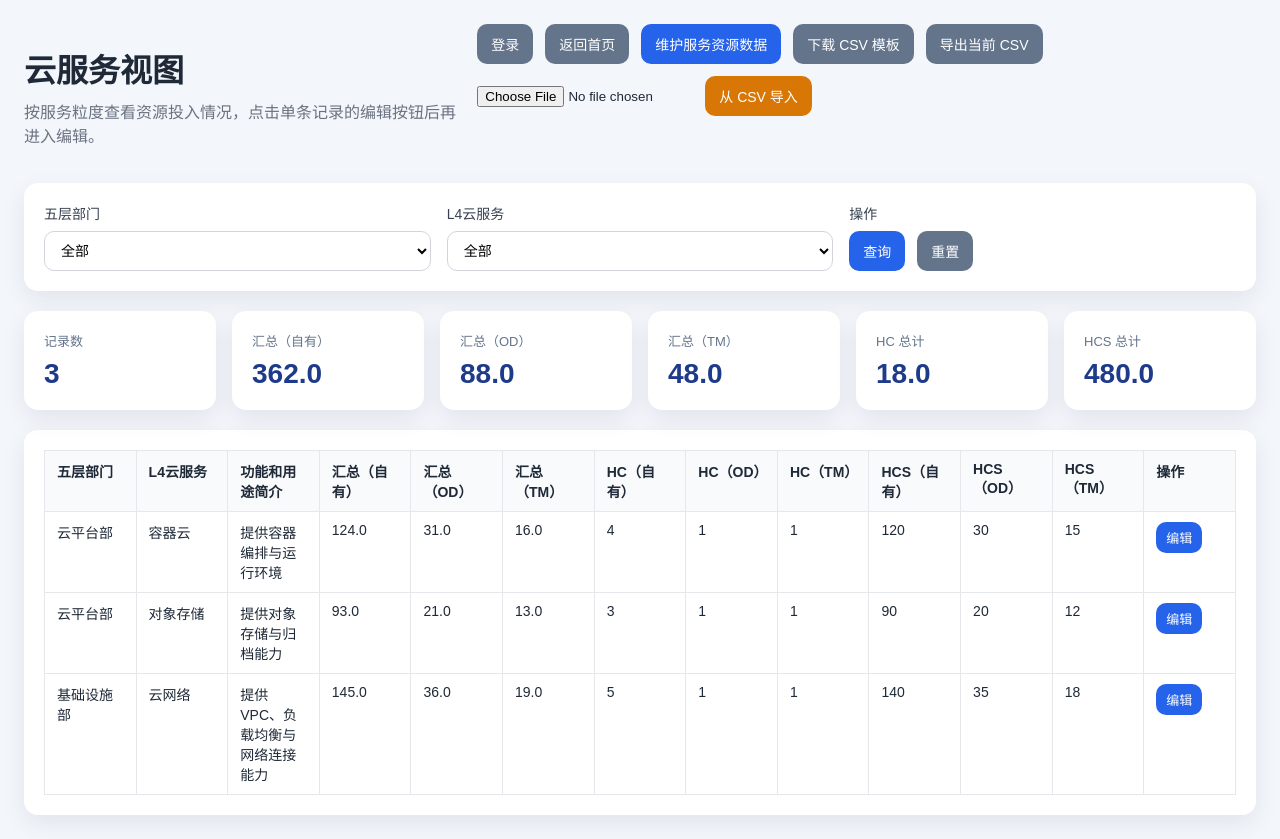
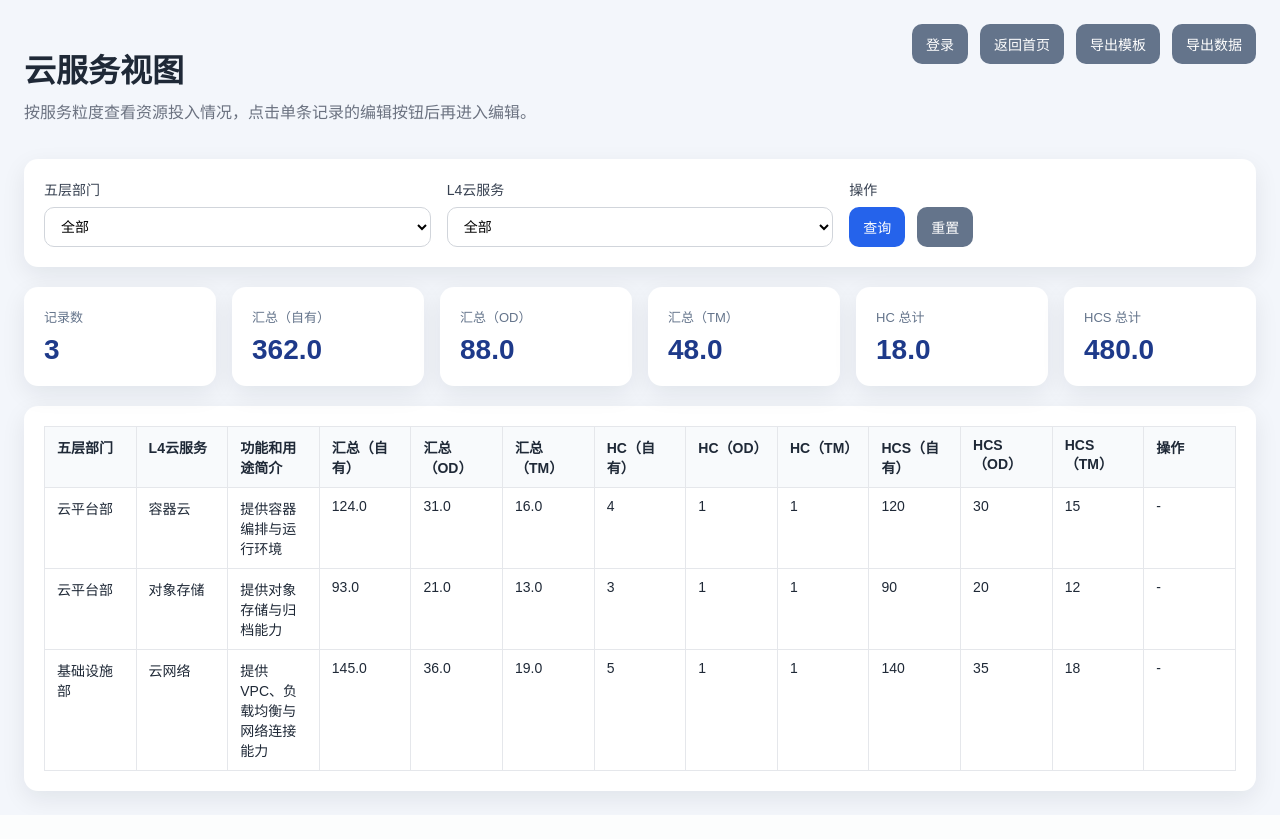
Before and after one commit to Mingkun/BeWin, a Flask app: page /views/cloud-service-view in a window 1280 px wide. After the commit the page ends 809 px from the top, so only its background shows below. Run offline with Flask 3, Linux system fonts and the light colour scheme; data comes from the database, SQL or seed files in the repository.

Commit message:
统一云服务视图导入导出按钮样式

```diff
--- a/templates/cloud_service_view.html
+++ b/templates/cloud_service_view.html
@@ -21,15 +21,28 @@
           <a class="button secondary" href="{{ url_for('local_login' if auth_mode == 'local' else 'oauth_login', next=request.path) }}">登录</a>
         {% endif %}
         <a class="button secondary" href="{{ url_for('index') }}">返回首页</a>
+        {% if can_edit %}
         <a class="button" href="{{ url_for('admin_service_resources') }}">维护服务资源数据</a>
-        <a class="button secondary" href="{{ url_for('admin_service_resources_template_csv') }}">下载 CSV 模板</a>
-        <a class="button secondary" href="{{ url_for('admin_service_resources_export_csv') }}">导出当前 CSV</a>
-        <form method="post" action="{{ url_for('admin_service_resources_import_csv') }}" enctype="multipart/form-data" class="inline-upload-form">
-          <input type="file" name="csv_file" accept=".csv" required>
-          <button class="button warning" type="submit">从 CSV 导入</button>
-        </form>
+        {% endif %}
+        <a class="button secondary" href="{{ url_for('admin_service_resources_template_csv') }}">导出模板</a>
+        <a class="button secondary" href="{{ url_for('admin_service_resources_export_csv') }}">导出数据</a>
+        {% if can_edit %}
+        <button class="button warning" type="button" id="show-service-import" onclick="document.getElementById('service-import-panel').hidden = false;">导入数据</button>
+        {% endif %}
       </div>
     </header>
+
+    <div class="card import-panel" id="service-import-panel" hidden {% if not can_edit %}style="display:none !important;"{% endif %}>
+      <form method="post" action="{{ url_for('admin_service_resources_import_csv') }}" enctype="multipart/form-data" class="inline-upload-form import-panel-form">
+        <div class="import-panel-title">导入云服务视图数据</div>
+        <div class="import-panel-desc">请选择云服务 CSV 文件，导入后会覆盖当前云服务数据。</div>
+        <div class="import-panel-actions">
+          <input type="file" name="csv_file" accept=".csv" required>
+          <button class="button warning" type="submit">确认导入</button>
+          <button class="button secondary" type="button" id="cancel-service-import" onclick="document.getElementById('service-import-panel').hidden = true;">取消</button>
+        </div>
+      </form>
+    </div>
 
     <form class="card filter-form" method="get" action="{{ url_for('view_placeholder', view_key='cloud-service-view') }}">
       <div class="form-grid form-grid-3">
@@ -104,7 +117,11 @@
                 <td>{{ record.hcs_od or '' }}</td>
                 <td>{{ record.hcs_tm or '' }}</td>
                 <td>
+                  {% if can_edit %}
                   <a class="button small" href="{{ url_for('admin_service_resource_edit', record_id=record.id) }}?return_to={{ url_for('view_placeholder', view_key='cloud-service-view') | urlencode }}">编辑</a>
+                  {% else %}
+                  -
+                  {% endif %}
                 </td>
               </tr>
             {% endfor %}
```
